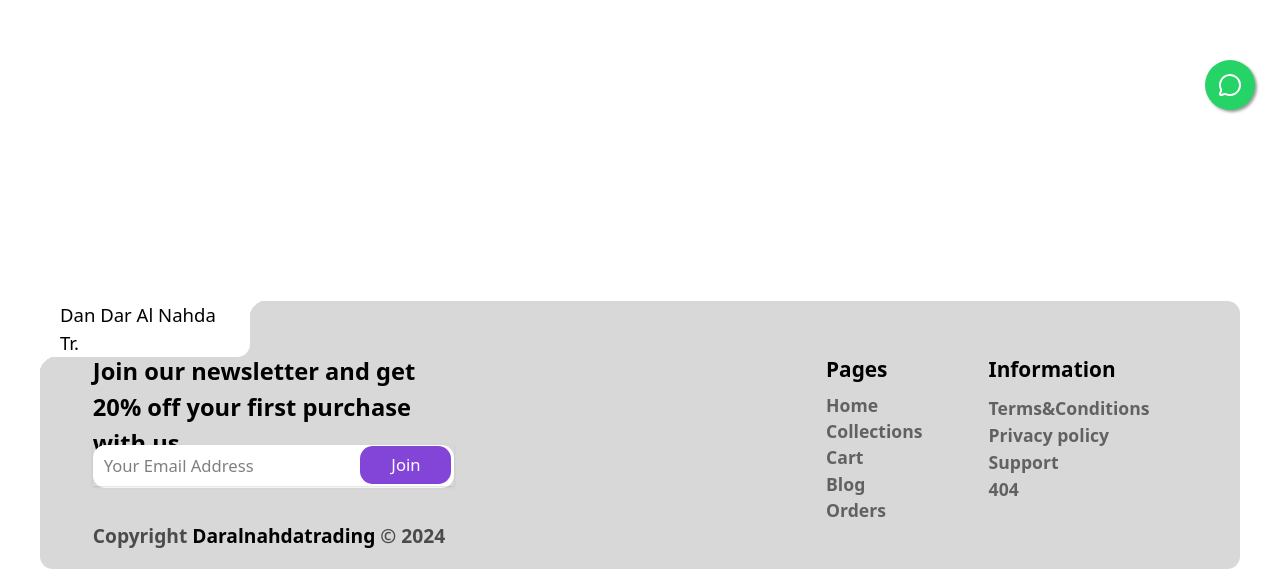
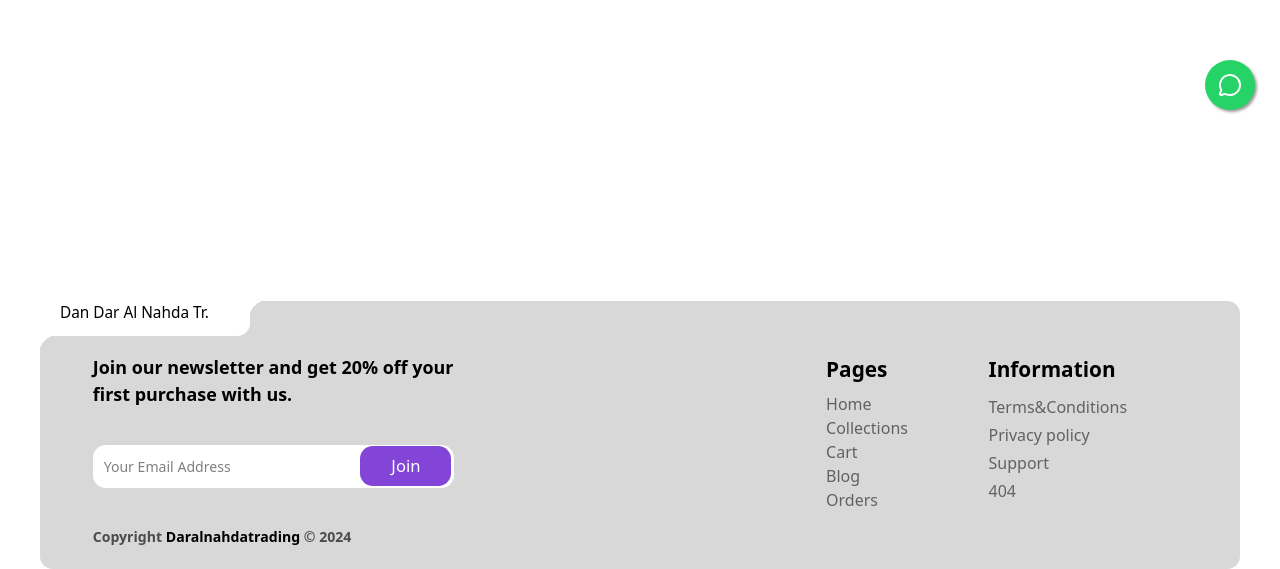
Before and after one commit to CybexelDev/DAN-EcommerceFE-Final, a React (Vite) app in the folder dan-ecommerceFE/: page /blog in a window 1280 px wide. Shown: the part 650-1219 px from the top of the page. Built offline with nearby package versions, Linux system fonts and the light colour scheme; no server answers.

Commit message:
footer update

```diff
--- a/dan-ecommerceFE/src/pages/home/homeitems/Footer.jsx
+++ b/dan-ecommerceFE/src/pages/home/homeitems/Footer.jsx
@@ -13,7 +13,7 @@ function Footer() {
                     after:-bottom-[1.5vw] after:left-[0vw]
           ">
                 <div className="w-[84%] aspect-[215/36]  ms-[9.5%] ">
-                    <p className='text-[1.45vw]'>Dan Dar Al Nahda Tr.</p></div>
+                    <p className='text-[1.20vw]'>Dan Dar Al Nahda Tr.</p></div>
             </div>
             {/* Top button Section end */}
 
@@ -25,14 +25,14 @@ function Footer() {
                 <div className=" w-[100%]   h-[90%]  flex flex-col md:flex-row justify-between">
                     <div className="w-[100%] md:w-[42%] lg:w-[33%] h-full lg:h-[90%] lg:aspect-[2/1] py-[5vw] md:p-0 flex flex-col justify-between gap-[5vw] md:gap-[2vw] lg:gap-0 ">
                         <div className="h-[32.5%] w-[100%]    ">
-                            <h4 className=' text-[4.5vw] md:text-[2.3vw] lg:text-[1.85vw] font-semibold'>Join our newsletter and get 20%
+                            <h4 className=' text-[4.5vw] md:text-[2.3vw] lg:text-[1.40vw] font-semibold'>Join our newsletter and get 20%
                                 off your first purchase with us.</h4>
                         </div>
 
                         <div className="h-[32%] w-[100%]  bg-white rounded-[2.5vw] md:rounded-[1vw]    ">
-                            <form action="" className='flex justify-between items-center  w-[100%] h-[95%] shadow   '>
+                            <form action="" className='flex justify-between items-center  w-[100%] h-[100%]  '>
                                 <input type="email" placeholder='Your Email Address'
-                                    className='text-[4vw]   md:text-[1.3vw]  w-[85%] md:w-[74.5%] h-full p-[3%] flex items-center ' />
+                                    className='text-[4vw]   md:text-[1.1vw]  w-[85%] md:w-[74.5%] h-full p-[3%] flex items-center ' />
                                 <button className='text-[4.5vw]   md:text-[1.3vw] text-white w-[25.5%] h-[100%] lg:h-[94%] p-[1.5%] md:p-[2.5%] rounded-[2vw] md:rounded-[1vw] flex items-center justify-center  mx-[.5vw] md:mx-[.2vw] bg-[#8345D8]'>Join</button>
                             </form>
                         </div>
@@ -47,11 +47,11 @@ function Footer() {
                                     <h6 className='font-semibold'>Pages</h6>
                                 </div>
                                 <div className="h-[76.75%]  flex flex-col justify-between  ">
-                                    <div className="text-[clamp(1rem,1.1rem,1.3rem)] md:text-[clamp(.9rem,1.1rem,1.3rem)] lg:text-[clamp(.7rem,.9rem,1.1rem)] xl:text-[clamp(.9rem,1.1rem,1.3rem)] font-semibold text-black/55 cursor-pointer" onClick={() => navigate('/')}>Home</div>
-                                    <div className="text-[clamp(1rem,1.1rem,1.3rem)] md:text-[clamp(.9rem,1.1rem,1.3rem)] lg:text-[clamp(.7rem,.9rem,1.1rem)] xl:text-[clamp(.9rem,1.1rem,1.3rem)] font-semibold text-black/55 cursor-pointer" onClick={() => navigate('/collections')}>Collections</div>
-                                    <div className="text-[clamp(1rem,1.1rem,1.3rem)] md:text-[clamp(.9rem,1.1rem,1.3rem)] lg:text-[clamp(.7rem,.9rem,1.1rem)] xl:text-[clamp(.9rem,1.1rem,1.3rem)] font-semibold text-black/55 cursor-pointer" onClick={() => navigate('/cart')}>Cart</div>
-                                    <div className="text-[clamp(1rem,1.1rem,1.3rem)] md:text-[clamp(.9rem,1.1rem,1.3rem)] lg:text-[clamp(.7rem,.9rem,1.1rem)] xl:text-[clamp(.9rem,1.1rem,1.3rem)] font-semibold text-black/55 cursor-pointer" onClick={() => navigate('/blog')} >Blog</div>
-                                    <div className="text-[clamp(1rem,1.1rem,1.3rem)] md:text-[clamp(.9rem,1.1rem,1.3rem)] lg:text-[clamp(.7rem,.9rem,1.1rem)] xl:text-[clamp(.9rem,1.1rem,1.3rem)] font-semibold text-black/55 cursor-pointer" onClick={() => navigate('/orders')} >Orders</div>
+                                    <div className="text-[clamp(1rem,1.1rem,1.3rem)] md:text-[clamp(.9rem,1.1rem,1.3rem)] lg:text-[clamp(.7rem,.9rem,1.1rem)] xl:text-[16px] text-black/55 cursor-pointer" onClick={() => navigate('/')}>Home</div>
+                                    <div className="text-[clamp(1rem,1.1rem,1.3rem)] md:text-[clamp(.9rem,1.1rem,1.3rem)] lg:text-[clamp(.7rem,.9rem,1.1rem)] xl:text-[16px] text-black/55 cursor-pointer" onClick={() => navigate('/collections')}>Collections</div>
+                                    <div className="text-[clamp(1rem,1.1rem,1.3rem)] md:text-[clamp(.9rem,1.1rem,1.3rem)] lg:text-[clamp(.7rem,.9rem,1.1rem)] xl:text-[16px] text-black/55 cursor-pointer" onClick={() => navigate('/cart')}>Cart</div>
+                                    <div className="text-[clamp(1rem,1.1rem,1.3rem)] md:text-[clamp(.9rem,1.1rem,1.3rem)] lg:text-[clamp(.7rem,.9rem,1.1rem)] xl:text-[16px] text-black/55 cursor-pointer" onClick={() => navigate('/blog')} >Blog</div>
+                                    <div className="text-[clamp(1rem,1.1rem,1.3rem)] md:text-[clamp(.9rem,1.1rem,1.3rem)] lg:text-[clamp(.7rem,.9rem,1.1rem)] xl:text-[16px] text-black/55 cursor-pointer" onClick={() => navigate('/orders')} >Orders</div>
                                 </div>
                             </div>
                             <div className="w-[50%] md:w-[55%] flex flex-col ">
@@ -59,17 +59,17 @@ function Footer() {
                                     <h6 className=' font-semibold'>Information</h6>
                                 </div>
                                 <div className="h-[76.75%]  flex flex-col justify-between">
-                                    <div className="text-[clamp(1rem,1.1rem,1.3rem)] md:text-[clamp(.7rem,.9rem,1.1rem)] xl:text-[clamp(.9rem,1.1rem,1.3rem)] font-semibold text-black/55 cursor-pointer" onClick={() => navigate('/terms-and-conditions')}>Terms&Conditions</div>
-                                    <div className="text-[clamp(1rem,1.1rem,1.3rem)] md:text-[clamp(.7rem,.9rem,1.1rem)] xl:text-[clamp(.9rem,1.1rem,1.3rem)] font-semibold text-black/55 cursor-pointer" onClick={() => navigate('/privacy-policy')}>Privacy policy</div>
-                                    <div className="text-[clamp(1rem,1.1rem,1.3rem)] md:text-[clamp(.7rem,.9rem,1.1rem)] xl:text-[clamp(.9rem,1.1rem,1.3rem)] font-semibold text-black/55 cursor-pointer" onClick={() => navigate('/support')}>Support</div>
-                                    <div className="text-[clamp(1rem,1.1rem,1.3rem)] md:text-[clamp(.7rem,.9rem,1.1rem)] xl:text-[clamp(.9rem,1.1rem,1.3rem)] font-semibold  text-black/55 cursor-pointer" >404</div>
+                                    <div className="text-[clamp(1rem,1.1rem,1.3rem)] md:text-[clamp(.7rem,.9rem,1.1rem)] xl:text-[16px] text-black/55 cursor-pointer" onClick={() => navigate('/terms-and-conditions')}>Terms&Conditions</div>
+                                    <div className="text-[clamp(1rem,1.1rem,1.3rem)] md:text-[clamp(.7rem,.9rem,1.1rem)] xl:text-[16px] text-black/55 cursor-pointer" onClick={() => navigate('/privacy-policy')}>Privacy policy</div>
+                                    <div className="text-[clamp(1rem,1.1rem,1.3rem)] md:text-[clamp(.7rem,.9rem,1.1rem)] xl:text-[16px] text-black/55 cursor-pointer" onClick={() => navigate('/support')}>Support</div>
+                                    <div className="text-[clamp(1rem,1.1rem,1.3rem)] md:text-[clamp(.7rem,.9rem,1.1rem)] xl:text-[16px] text-black/55 cursor-pointer" >404</div>
                                 </div>
                             </div>
                         </div>
                     </div>
                 </div>
                 <div className="w-[100%] h-full lg:h-[10%] flex lg:justify-start justify-center mt-[4vw] md:mt-[2vw] md:my-[1vw]  items-center ">
-                    <h6 className='text-[3.5vw] font-semibold md:text-[1.5vw] text-black/65'>Copyright <span className='font-semibold text-black' onClick={() => navigate('/admin')}>Daralnahdatrading</span> <span className=''>©</span> 2024</h6>
+                    <h6 className='text-[3.5vw] font-semibold md:text-[1.1vw] text-black/65'>Copyright <span className='font-semibold text-black' onClick={() => navigate('/admin')}>Daralnahdatrading</span> <span className=''>©</span> 2024</h6>
                 </div>
             </div>
             {/* Main Section End */}
```
